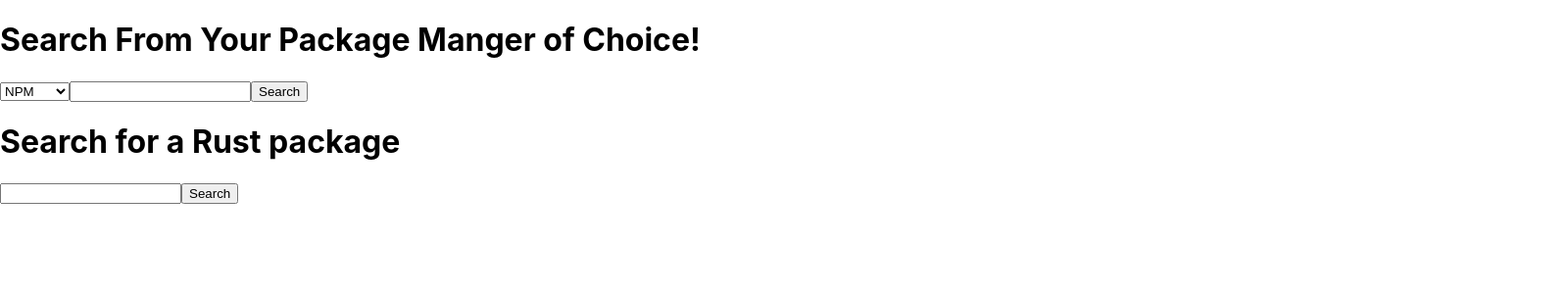
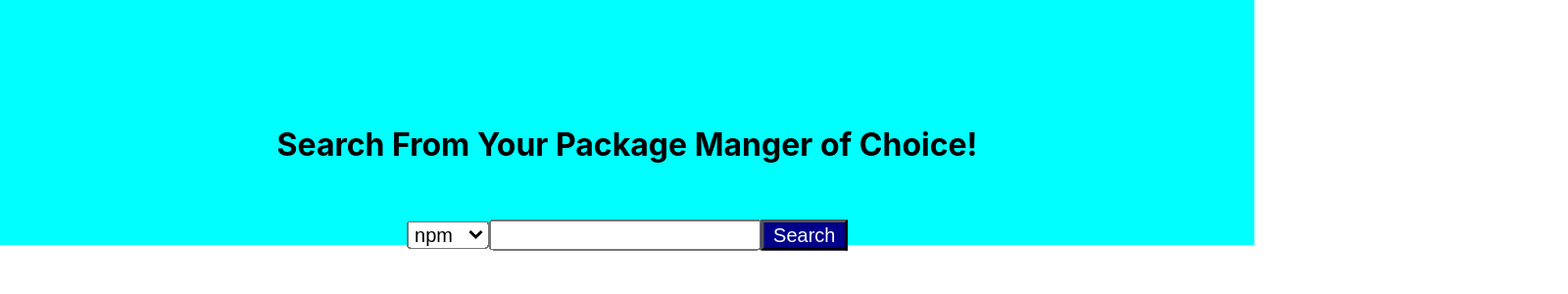
Before and after one commit to felissedano/pkg-searcher, a React (Create React App) app: page / in a window 1280 px wide. Shown: the top 300 px of the page at 98% size, 1600 px wide, since content can reach past the window. Built offline with nearby package versions, Linux system fonts and the light colour scheme.

Commit message:
added different search options and some css

```diff
--- a/src/components/App.tsx
+++ b/src/components/App.tsx
@@ -7,7 +7,6 @@ const App = () => {
     return <Provider store={store}>
         <div>
             <SearchBox />
-            <h1>Search for a Rust package</h1>
             <ReposList />
         </div>
 
--- /dev/null
+++ b/src/components/ReposList.css
@@ -0,0 +1,5 @@
+#reposlist-main {
+    margin-top: 0;
+    border-top: 0;
+    background-color: lightseagreen;
+}
--- a/src/components/ReposList.tsx
+++ b/src/components/ReposList.tsx
@@ -1,24 +1,25 @@
-import { useState } from "react"
+// import { useState } from "react"
 import { useTypedSelector } from "../hooks/useTypedSelector";
-import { useActions } from "../hooks/useActions";
+// import { useActions } from "../hooks/useActions";
+import './index.css';
+import './ReposList.css';
 
 const ReposList: React.FC = () => {
-    const [term,changeTerm] = useState('');
-    const { searchRepos } = useActions();
+    // const [term,changeTerm] = useState('');
+    // const { searchRepos } = useActions();
     const repoSate = useTypedSelector((state) => state.repos);
 
-    const submitRepoToSearch = (event: React.FormEvent<HTMLFormElement>) => {
-        event.preventDefault();
+    // const submitRepoToSearch = (event: React.FormEvent<HTMLFormElement>) => {
+    //     event.preventDefault();
 
+    //     searchRepos(term);
+    // }
 
-        searchRepos(term);
-    }
-
-    return <div>
-        <form onSubmit={submitRepoToSearch}>
+    return <div id="reposlist-main">
+        {/* <form onSubmit={submitRepoToSearch}>
             <input type="text" onChange={(e) => changeTerm(e.target.value)} />
             <button>Search</button>
-        </form>
+        </form> */}
         {repoSate.err && <h3> {repoSate.err} </h3>}
         {repoSate.loading && <h3>Loading NPM Packages...</h3>}
         {!repoSate.err && !repoSate.loading
--- /dev/null
+++ b/src/components/SearchBox.css
@@ -0,0 +1,33 @@
+
+.button {
+    background-color: darkblue;
+    color: white;
+
+}
+
+.form-container {
+    display: flex;
+    justify-content: center;
+    align-content: center;
+    height: 100vhs;
+    scale: 1.5;
+}
+
+.form-container.button {
+    size: 80px;
+}
+
+#search-box {
+    background-color: aqua;
+    /* padding-top: 0;
+    margin-top: 0;
+    border-top: 0; */
+}
+
+#title {
+    text-align: center;
+    padding-top: 10%;
+    margin-top: 0;
+    border-top: 0;
+    padding-bottom: 40px;
+}
--- a/src/components/SearchBox.tsx
+++ b/src/components/SearchBox.tsx
@@ -1,29 +1,42 @@
 import { useState, useRef } from "react";
 import { RepoMangerType } from "../state/action-types";
 import { useActions } from "../hooks/useActions";
-import { useTypedSelector } from "../hooks/useTypedSelector";
+// import { useTypedSelector } from "../hooks/useTypedSelector";
+import './index.css'
+import './SearchBox.css';
 
 const SearchBox: React.FC = () => {
     const termRef = useRef("");
     const [term, ChangeTerm] = useState("");
-    const [repoManager, changeRepoManger] = useState(RepoMangerType.NPM)
+    const [repoManager, changeRepoManger] = useState<string>(RepoMangerType.NPM)
     const { searchRepos } = useActions();
-    const repoSate = useTypedSelector((state) => state.repos);
+    // const repoSate = useTypedSelector((state) => state.repos);
 
     const submitRepoToSearch = (event: React.FormEvent<HTMLFormElement>) => {
         event.preventDefault();
 
-        searchRepos(term);
+        console.log(repoManager);
+        searchRepos(term, repoManager);
     }
 
-
-    return <div>
+    return <div id="search-box">
         <h1 id="title"> Search From Your Package Manger of Choice!</h1>
-        <div>
-            <form onSubmit={submitRepoToSearch}>
-                <select name="repo-manager" id="repo-manager-select">
-                    {(Object.keys(RepoMangerType) as Array<keyof typeof RepoMangerType>).map((key) => {return <option value={key}>{key}</option>})}
-                    {/* <option value={repoManager.}>{RepoMangerType.NPM}</option> */}
+        <div className="form-container">
+            <form id="keyword-form" onSubmit={submitRepoToSearch}>
+                <select name="repo-manager" id="repo-manager-select"
+                onChange={(e) => {changeRepoManger(e.target.value); console.log(e.target.value + " and " + repoManager)}}
+                // value={repoManager}
+                // onChange={(e) => {changeRepoManger(RepoMangerType[e.target.value as keyof typeof RepoMangerType]); console.log(e.target.value + " " + repoManager)}}
+                // onChange={(e) => {
+                //     const newRepoSite: RepoMangerType = e.target.value as keyof typeof RepoMangerType;
+                //     changeRepoManger(newRepoSite);
+                //     console.log(e.target.value + " " + repoManager)}}
+                >
+                    <option value={RepoMangerType.NPM}>{RepoMangerType.NPM}</option>
+                    <option value={RepoMangerType.CARGO}>{RepoMangerType.CARGO}</option>
+                    {/* <option value={RepoMangerType.CARGO}>{RepoMangerType.CARGO}</option>
+                    <option value={RepoMangerType.NPM}>{RepoMangerType.NPM}</option> */}
+                    {/* {(Object.keys(RepoMangerType) as Array<keyof typeof RepoMangerType>).map((key) => {return <option value={key}>{key}</option>})} */}
                 </select>
                 <input onChange={(e) => termRef.current = e.target.value} />
 
@@ -35,7 +48,6 @@ const SearchBox: React.FC = () => {
 
         </div>
 
-
     </div>
 }
 
--- /dev/null
+++ b/src/components/index.css
@@ -0,0 +1,3 @@
+button {
+    cursor: pointer;
+}
--- a/src/state/action-creators/index.ts
+++ b/src/state/action-creators/index.ts
@@ -1,17 +1,20 @@
 import axios from 'axios';
-import { ActionType } from '../action-types';
+import { ActionType, RepoMangerType } from '../action-types';
 import { Action } from '../actions';
 import { Dispatch } from 'redux';
 
-export const searchRepos = (term: string) => {
+export const searchRepos = (term: string, repoManagerSite: string) => {
     return async (dispatch: Dispatch<Action>) => {
         dispatch({
             type: ActionType.SEARCH_REPOS
         });
 
         try {
+
             console.log("about to search repos");
 
+            switch (repoManagerSite) {
+                case RepoMangerType.CARGO: {
                     const { data } = await axios.get(
                         'https://crates.io/api/v1/crates',
                         {
@@ -20,8 +23,54 @@ export const searchRepos = (term: string) => {
                             }
                         }
                     );
+                    console.log(data);
+                    const names = data.crates.map((result: any) => {
+                        return result.name;
+                    });
+                    dispatch({
+                        type: ActionType.SEARCH_REPOS_SUCCESS,
+                        payload: names
+                    });
+                    break;
+                }
 
-            console.log(data);
+                case RepoMangerType.NPM: {
+                    const { data } = await axios.get(
+                        'http://registry.npmjs.org/-/v1/search',
+                        {
+                            params: {
+                                text: term
+                            }
+                        }
+                    );
+
+                    const names = data.objects.map((result: any) => {
+                        return result.package.name;
+                    });
+
+                    dispatch({
+                        type: ActionType.SEARCH_REPOS_SUCCESS,
+                        payload: names
+                    });
+                    break;
+                }
+
+
+
+
+
+            }
+            // const { data } = await axios.get(
+            //     'https://crates.io/api/v1/crates',
+            //     {
+            //         params: {
+            //             q: term
+            //         }
+            //     }
+            // );
+
+            // console.log(data);
+
 
 
 
@@ -34,18 +83,18 @@ export const searchRepos = (term: string) => {
             //     }
             // );
 
-            const names = data.crates.map((result: any) => {
-                return result.name;
-            });
+            // const names = data.crates.map((result: any) => {
+            //     return result.name;
+            // });
 
             // const names = data.objects.map((result: any) => {
             //     return result.package.name;
             // });
 
-            dispatch({
-                type: ActionType.SEARCH_REPOS_SUCCESS,
-                payload: names
-            });
+            // dispatch({
+            //     type: ActionType.SEARCH_REPOS_SUCCESS,
+            //     payload: names
+            // });
 
         } catch (error: any) {
             console.log("error happened, the messagge is " + error.message);
--- a/src/state/action-types/index.ts
+++ b/src/state/action-types/index.ts
@@ -8,3 +8,8 @@ export enum RepoMangerType {
     NPM = 'npm',
     CARGO = 'cargo'
 }
+
+export enum RepoManagerURLType {
+    NPM_URL = 'http://registry.npmjs.org/-/v1/search',
+    CARGO_URL = 'https://crates.io/api/v1/crates'
+}
--- a/src/state/reducers/index.ts
+++ b/src/state/reducers/index.ts
@@ -1,8 +1,8 @@
 import { combineReducers } from "redux";
-import repoReducer from "./reposReducer";
+import reposReducer from "./reposReducer";
 
 const reducers = combineReducers({
-    repos: repoReducer
+    repos: reposReducer
 });
 
 export default reducers;
```
Lines whose indentation alone changed are shown as unchanged.
